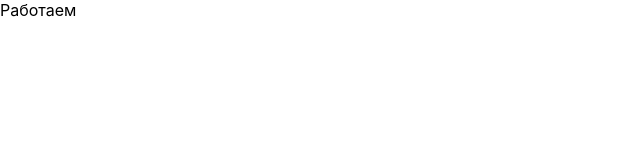
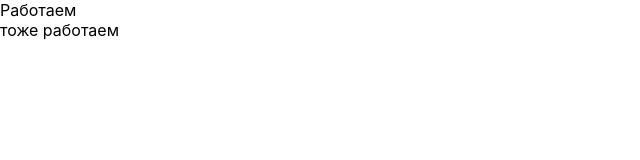
Before and after one commit to karasikrus/web2lab2, a React (Create React App) app: page / in a window 1280 px wide. Shown: the top 160 px of the page, without its empty margins (0-640 px from the left). Built offline with nearby package versions, Linux system fonts and the light colour scheme.

Commit message:
работаем2

```diff
--- a/src/App.js
+++ b/src/App.js
@@ -1,6 +1,9 @@
 import React from 'react';
 
+import './components/location-weather-info'
+
 import './App.css';
+import LocationWeatherInfo from "./components/location-weather-info";
 
 class  App extends React.Component{
 
@@ -10,6 +13,9 @@ class  App extends React.Component{
         <div>
           Работаем
         </div>
+        <div>
+          <LocationWeatherInfo/>
+        </div>
 
       </div>
     )
--- /dev/null
+++ b/src/components/location-weather-info.js
@@ -0,0 +1,14 @@
+import React from "react"
+
+class LocationWeatherInfo extends React.Component{
+    render() {
+        return(
+            <div>
+                <div>
+                    тоже работаем
+                </div>
+            </div>
+        )
+    }
+}
+export default LocationWeatherInfo
```
